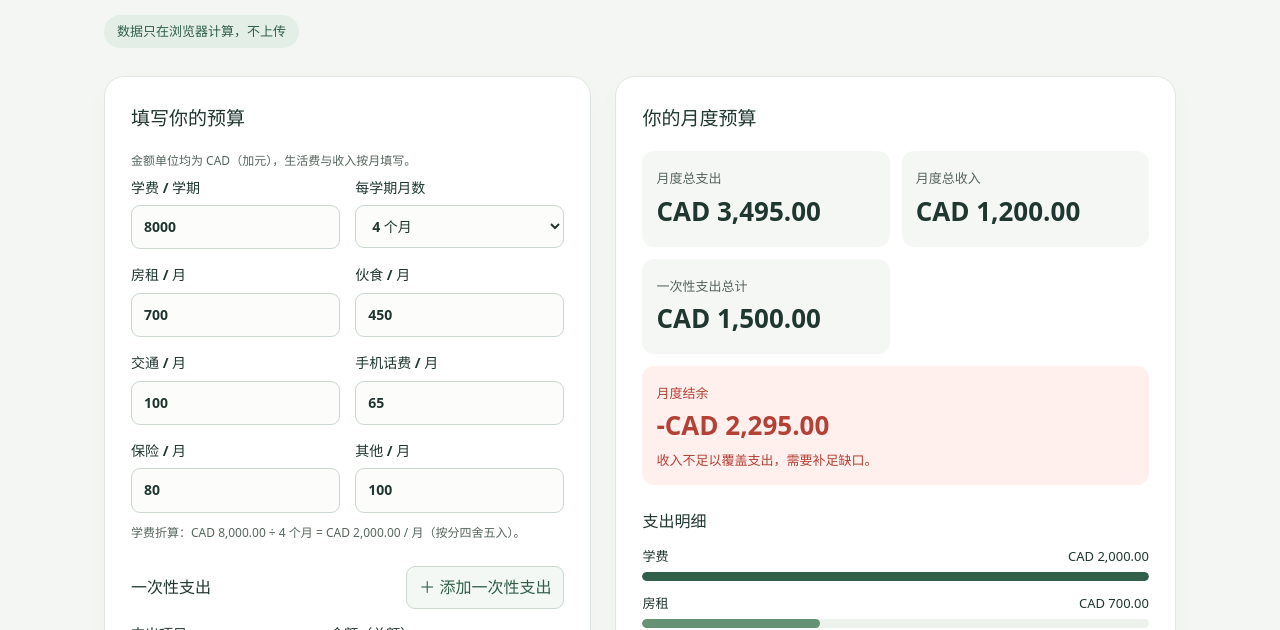
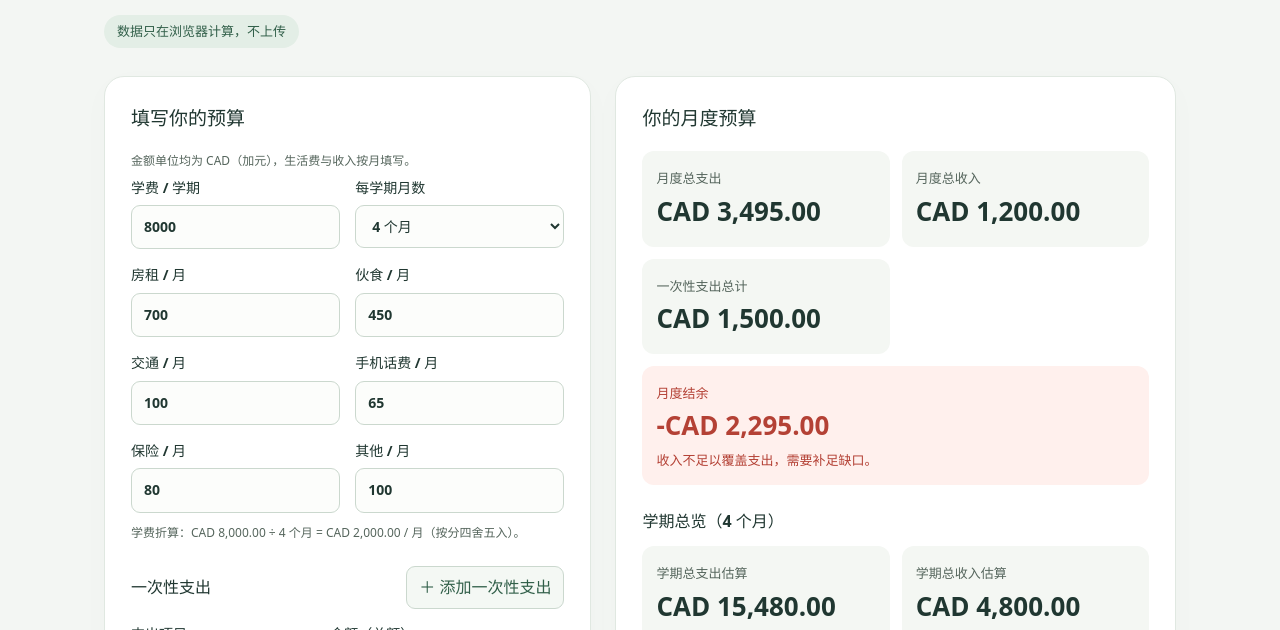
Before and after one commit to Geochelone666/pdf-to-text-tool, a website: page index.html in a window 1280 px wide. Shown: the part 170-800 px from the top of the page. Drawn offline with Linux system fonts and the light colour scheme.

Commit message:
Add semester overview: term-level expense, income and balance estimates
Monthly figures alone hide the term-level cash need. Add a semester
overview that scales monthly totals by the selected semester months
and folds in one-time setup costs, reusing the balance card states.
Title tracks the months selector; covered by a new Playwright test.

```diff
--- a/index.html
+++ b/index.html
@@ -29,6 +29,7 @@
 </section>
 <section class="card" aria-labelledby="result-title"><h2 id="result-title">你的月度预算</h2>
 <div class="metrics" aria-live="polite" aria-atomic="true"><div class="metric"><span>月度总支出</span><strong class="amount" id="total-expense"></strong></div><div class="metric"><span>月度总收入</span><strong class="amount" id="total-income"></strong></div><div class="metric"><span>一次性支出总计</span><strong class="amount" id="total-once"></strong></div><div class="metric balance" id="balance-card"><span>月度结余</span><strong class="amount" id="balance"></strong><div id="balance-status"></div></div></div>
+<h3 id="semester-title">学期总览</h3><div class="metrics"><div class="metric"><span>学期总支出估算</span><strong class="amount" id="sem-expense"></strong></div><div class="metric"><span>学期总收入估算</span><strong class="amount" id="sem-income"></strong></div><div class="metric balance" id="sem-balance-card"><span>学期结余估算</span><strong class="amount" id="sem-balance"></strong></div></div><p class="hint">学期总支出 = 一次性支出 + 月度总支出 × 学期月数；学期总收入 = 月度总收入 × 学期月数。仅为估算。</p>
 <h3>支出明细</h3><div id="breakdown"></div><h3>各类别占比</h3><div id="share" class="share" role="img" aria-label="支出占比"></div><div id="legend" class="legend"></div>
 <h3>给你的省钱建议</h3><ul id="tips" class="tips"></ul><p class="hint">建议由当前金额自动生成；阈值用于预算提示，并非当地价格标准。</p>
 </section></div>
@@ -67,6 +68,10 @@ function update(){
  const total=entries.reduce((sum,e)=>sum+e.cents,0);const income=Array.from(document.querySelectorAll('.income-amount')).reduce((sum,input)=>sum+Math.round(readAmount(input)*100),0);const balance=income-total;
  const once=Array.from(document.querySelectorAll('.once-amount')).reduce((sum,input)=>sum+Math.round(readAmount(input)*100),0);
  $('total-once').textContent=money(once/100);
+ const semExpense=once+total*months,semIncome=income*months,semBalance=semIncome-semExpense;
+ $('semester-title').textContent='学期总览（'+months+' 个月）';
+ $('sem-expense').textContent=money(semExpense/100);$('sem-income').textContent=money(semIncome/100);$('sem-balance').textContent=(semBalance>0?'+':'')+money(semBalance/100);
+ $('sem-balance-card').className='metric balance'+(semBalance<0?' negative':semBalance===0?' neutral':'');
  $('total-expense').textContent=money(total/100);$('total-income').textContent=money(income/100);$('balance').textContent=(balance>0?'+':'')+money(balance/100);
  $('balance-card').className='metric balance'+(balance<0?' negative':balance===0?' neutral':'');$('balance-status').textContent=balance<0?'收入不足以覆盖支出，需要补足缺口。':balance>0?'每月有余量，可用于储蓄和应急。':'当前收支平衡。';
  $('tuition-note').textContent='学费折算：'+money(readAmount($('tuition')))+' ÷ '+months+' 个月 = '+money(entries[0].cents/100)+' / 月（按分四舍五入）。';
```
Also changed, not shown: tests/budget.test.js (+24 -0 lines), CHANGELOG.md, README.md.
